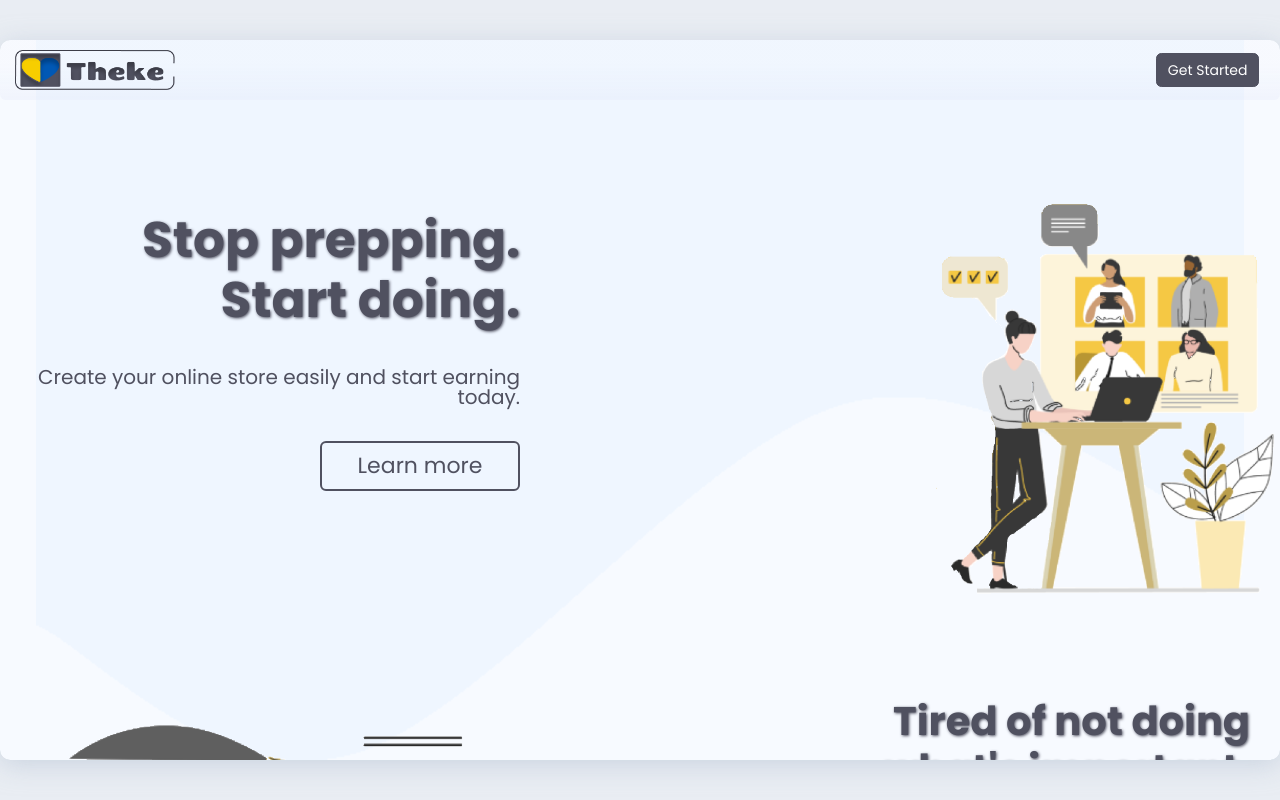
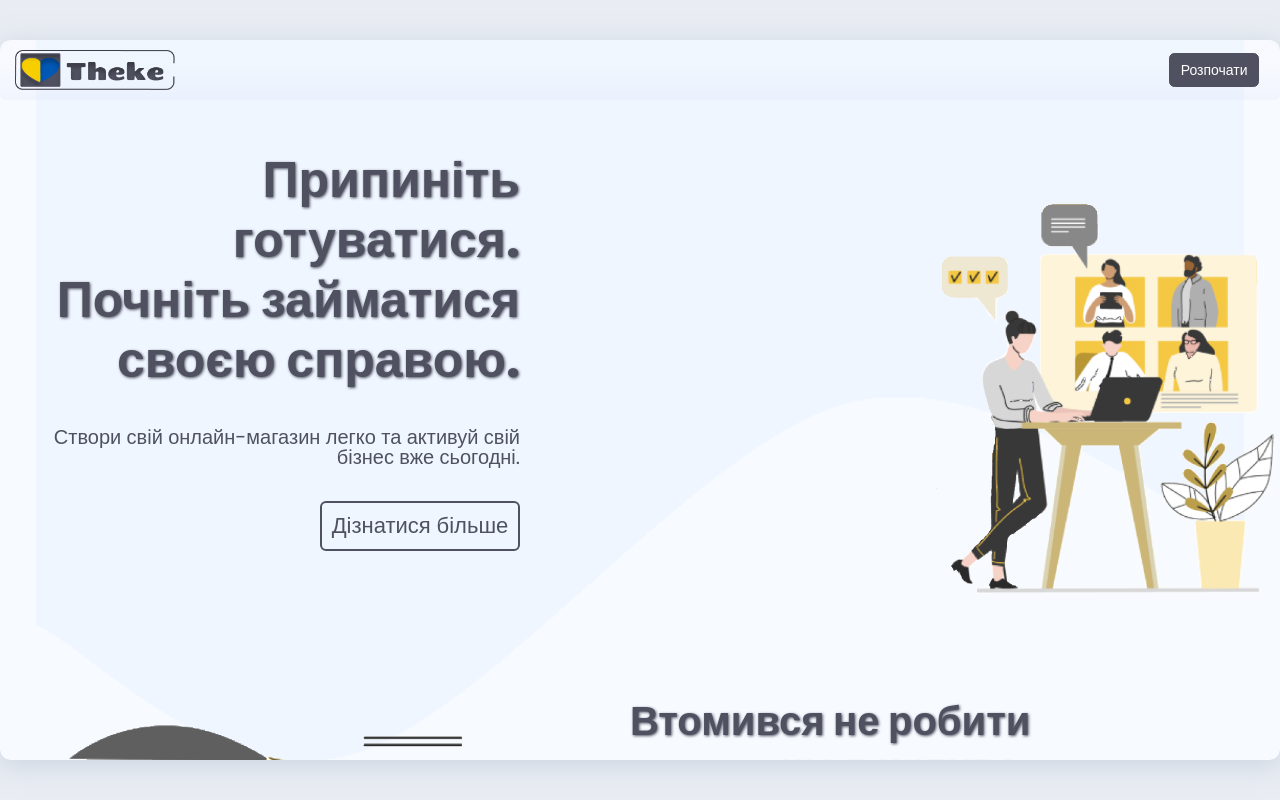
Before and after one commit to ice2me/Front-admin, a React (Create React App) app: page / in a window 1280 px wide. Built offline with nearby package versions, Linux system fonts and the light colour scheme.

Commit message:
add info home page

```diff
--- a/src/i18n/messages/en-US.js
+++ b/src/i18n/messages/en-US.js
@@ -108,7 +108,24 @@ export default {
 		contactSupportMessage2: 'for improvement - you can write to me.',
 		// ******************************************************** Profile
 		profile: 'Profile',
-		editProfile: 'Edit Profile'
-
+		editProfile: 'Edit Profile',
+		// ******************************************************** HOME
+		getStarted: 'Get Started',
+		stopPrepping: 'Stop prepping.',
+		startDoing: 'Start doing your business.',
+		createYourOnlineStoreEasilyStartEarningToday: 'Create your online store easily and activate your business today.',
+		learnMore: 'Learn more',
+		TiredOfNotDoing: 'Tired of not doing',
+		whatImportant: "what's important.",
+		yourBusinessNotOnline: 'Your business is not online.',
+		yourCustomerBaseIsNotGrowing: 'Your customer base is not growing.',
+		youCannotQuicklyPresentYourProductClient: 'You cannot quickly present your product to a client.',
+		youSpendLotTimeTakingOrdersFromEachClient: 'You spend a lot of time taking orders from each client.',
+		theresBetterWay: 'There\`s a better way.',
+		easeOfUse: 'Ease of use.',
+		speed: 'Speed',
+		benefit: 'Benefit',
+		fastCommunicationWithClients: 'Direct communication with the client.',
+		seeHowItWorks: 'See How It Works',
 	}
 }
--- a/src/i18n/messages/ukr-UKR.js
+++ b/src/i18n/messages/ukr-UKR.js
@@ -108,6 +108,24 @@ export default {
 		contactSupportMessage2: 'щодо покращення - ви можете написати мені.',
 		// ******************************************************** Profile
 		profile: 'Профіль',
-		editProfile: 'Редагувати профіль'
+		editProfile: 'Редагувати профіль',
+		// ******************************************************** HOME
+		getStarted: 'Розпочати',
+		stopPrepping: 'Припиніть готуватися.',
+		startDoing: 'Почніть займатися своєю справою.',
+		createYourOnlineStoreEasilyStartEarningToday: 'Створи свій онлайн-магазин легко та активуй свій бізнес вже сьогодні.',
+		learnMore: 'Дізнатися більше',
+		TiredOfNotDoing: 'Втомився не робити',
+		whatImportant: "що важливо.",
+		yourBusinessNotOnline: 'Ваш бізнес не в Інтернеті.',
+		yourCustomerBaseIsNotGrowing: 'Ваша клієнтська база не зростає.',
+		youCannotQuicklyPresentYourProductClient: 'Ви не можете швидко представити свій продукт клієнту.',
+		youSpendLotTimeTakingOrdersFromEachClient: 'Ви витрачаєте багато часу на прийом замовлень від кожного клієнта.',
+		theresBetterWay: 'Є кращий спосіб.',
+		easeOfUse: 'Простота використання.',
+		speed: 'Швидкість.',
+		benefit: 'Вигода.',
+		fastCommunicationWithClients: 'Прямий зв\'язок із клієнтом.',
+		seeHowItWorks: 'Дивись, як це працює',
 	}
 }
--- a/src/views/Home/Home.js
+++ b/src/views/Home/Home.js
@@ -7,6 +7,7 @@ import blockX from '../../assets/images/blockX.png'
 import checkedImg from '../../assets/images/checked.png'
 import { useNavigate } from "react-router-dom"
 import { APP_ROUTE } from "../../utils/constants"
+import { FormattedMessage } from "react-intl";
 
 const Home = () => {
 	const navigate = useNavigate()
@@ -29,7 +30,7 @@ const Home = () => {
 							variant="primary"
 							onClick={transferSingIn}
 						>
-							Get Started
+							<FormattedMessage id='getStarted' />
 						</Button>
 					</div>
 				</Navbar>
@@ -37,14 +38,15 @@ const Home = () => {
 				<div className="home-firstBlock">
 					<div className="home-firstBlock_title">
 						<h1>
-							Stop prepping.<br />
-							Start doing.
+							<FormattedMessage id='stopPrepping' />
+							<br />
+							<FormattedMessage id='startDoing' />
 						</h1>
 						<p>
-							Create your online store easily and start earning today.
+							<FormattedMessage id='createYourOnlineStoreEasilyStartEarningToday' />
 						</p>
 						<button>
-							Learn more
+							<FormattedMessage id='learnMore' />
 						</button>
 					</div>
 					<div className="home-firstBlock_image"></div>
@@ -53,8 +55,8 @@ const Home = () => {
 					<div className="home-secondBlock_image"></div>
 					<div className="home-secondBlock_title">
 						<h2>
-							Tired of not doing<br />
-							what's important.
+							<FormattedMessage id='TiredOfNotDoing' /> <br />
+							<FormattedMessage id='whatImportant' />
 						</h2>
 						<ul className='home-secondBlock_list'>
 							<li className="home-secondBlock_list-li">
@@ -63,7 +65,7 @@ const Home = () => {
 									alt="x"
 								/>
 								<span>
-									line one
+									<FormattedMessage id='yourBusinessNotOnline' />
 								</span>
 							</li>
 							<li className="home-secondBlock_list-li">
@@ -72,7 +74,7 @@ const Home = () => {
 									alt="x"
 								/>
 								<span>
-									line two
+									<FormattedMessage id='yourCustomerBaseIsNotGrowing' />
 								</span>
 							</li>
 							<li className="home-secondBlock_list-li">
@@ -81,7 +83,7 @@ const Home = () => {
 									alt="x"
 								/>
 								<span>
-									line there
+									<FormattedMessage id='youCannotQuicklyPresentYourProductClient' />
 								</span>
 							</li>
 							<li className="home-secondBlock_list-li">
@@ -90,19 +92,19 @@ const Home = () => {
 									alt="x"
 								/>
 								<span>
-									line four
+									<FormattedMessage id='youSpendLotTimeTakingOrdersFromEachClient' />
 								</span>
 							</li>
 						</ul>
 						<button onClick={transferSingIn}>
-							Get Started
+							<FormattedMessage id='getStarted' />
 						</button>
 					</div>
 				</div>
 				<div className="home-thirdBlock">
 					<div className="home-thirdBlock_left">
 						<h2 className="home-thirdBlock_left-title">
-							There`s a better way.
+							<FormattedMessage id='theresBetterWay' />
 						</h2>
 						<ul className="home-thirdBlock_left-list">
 							<li className="home-thirdBlock_left-list_li">
@@ -111,7 +113,7 @@ const Home = () => {
 									alt="checked image"
 								/>
 								<span>
-									Lorem ipsum dolor sit amet.
+									<FormattedMessage id='easeOfUse' />
 								</span>
 							</li>
 							<li className="home-thirdBlock_left-list_li">
@@ -120,7 +122,7 @@ const Home = () => {
 									alt="checked image"
 								/>
 								<span>
-									Lorem ipsum dolor sit amet, consectetur adipisicing.
+									<FormattedMessage id='speed' />
 								</span>
 							</li>
 							<li className="home-thirdBlock_left-list_li">
@@ -129,7 +131,16 @@ const Home = () => {
 									alt="checked image"
 								/>
 								<span>
-									Lorem ipsum dolor sit amet, consectetur.
+									<FormattedMessage id='benefit' />
+								</span>
+							</li>
+							<li className="home-thirdBlock_left-list_li">
+								<img
+									src={checkedImg}
+									alt="checked image"
+								/>
+								<span>
+									<FormattedMessage id='fastCommunicationWithClients' />
 								</span>
 							</li>
 						</ul>
@@ -137,7 +148,7 @@ const Home = () => {
 							className="home-thirdBlock_left-button"
 							onClick={transferSingIn}
 						>
-							Get Started
+							<FormattedMessage id='getStarted' />
 						</button>
 					</div>
 					<div className="home-thirdBlock_right"></div>
@@ -192,7 +203,8 @@ const Home = () => {
 							Theke
 						</h3>
 						<span className="home-sixthBlock_block-price">
-							$49/mo.
+							{/*$49/mo.*/}
+							$0/mo.
 						</span>
 						<p className="home-sixthBlock_block-description">
 							Get the motivation and accountability you need to get real work done.
```
